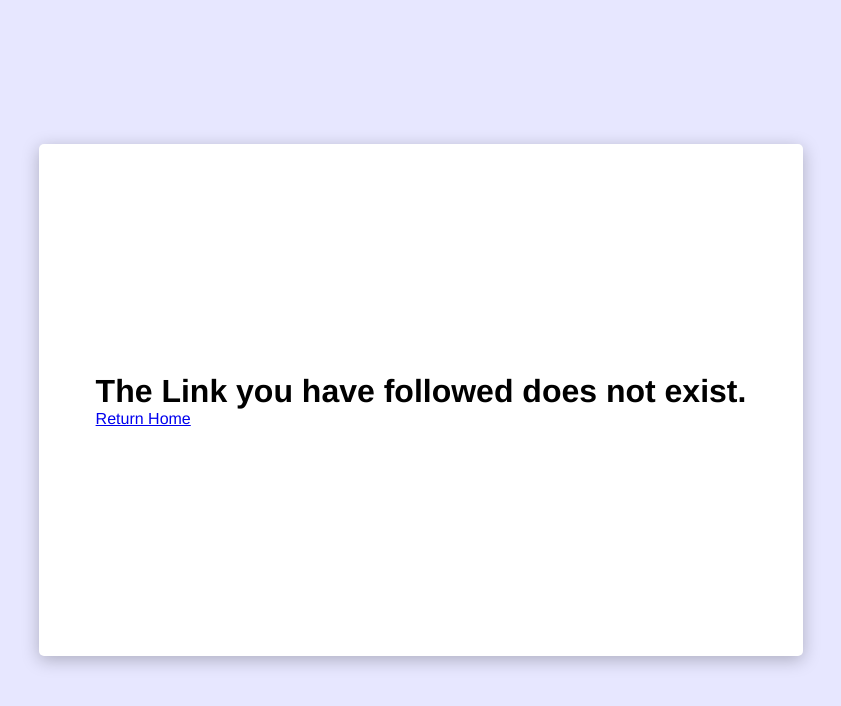
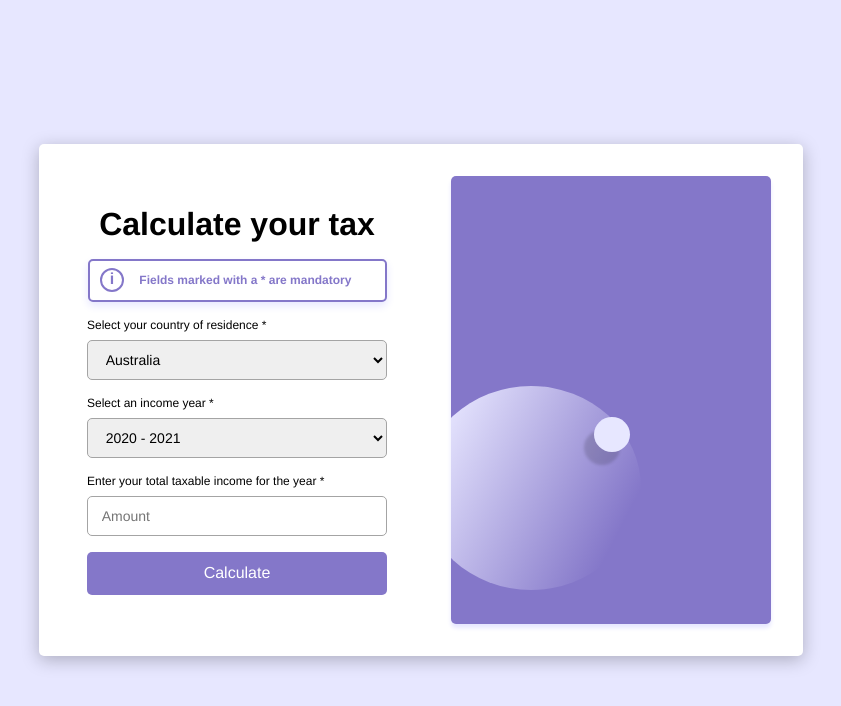
Before and after one commit to JaredGold/taxCalc-interview, a React (Create React App) app: page /form-complete in a window 1280 px wide. Shown: the top 706 px of the page, without its empty margins (219-1060 px from the left). Built offline with nearby package versions, Linux system fonts and the light colour scheme.

Commit message:
2 files modified

```diff
--- a/src/App.js
+++ b/src/App.js
@@ -44,6 +44,19 @@ const App = () => {
                 </>
               )}
             />
+            <Route
+              exact
+              path="/form-complete"
+              render={props => (
+                <>
+                  <Calculator {...props} userDetail={userDetail} />
+                  <TaxoTron>
+                    <BigPlanet />
+                    <Moon />
+                  </TaxoTron>
+                </>
+              )}
+            />
             <Route component={NotFound} />
           </Switch>
         </Router>
--- a/src/components/Calculator.jsx
+++ b/src/components/Calculator.jsx
@@ -1,5 +1,5 @@
 import React from "react"
-import styled from 'styled-components'
+import { Link } from 'react-router-dom';
 import {InfoDiv, FormSelection, InfoGraphic, InfoContent, CalculateButton, CalculateDiv, StyledForm} from "../styles/styles"
 
 const Calculator = (props) => {
@@ -55,7 +55,7 @@ const Calculator = (props) => {
           <label htmlFor="income">Enter your total taxable income for the year *</label>
           <input type="number" name="income" placeholder="Amount" value={userDetail.income} onChange={handleChange}/>
         </FormSelection>
-        <CalculateButton type="submit">Calculate</CalculateButton>
+        <Link to="/form-complete"><CalculateButton type="submit">Calculate</CalculateButton></Link>
       </StyledForm>
 
     </CalculateDiv>
```
